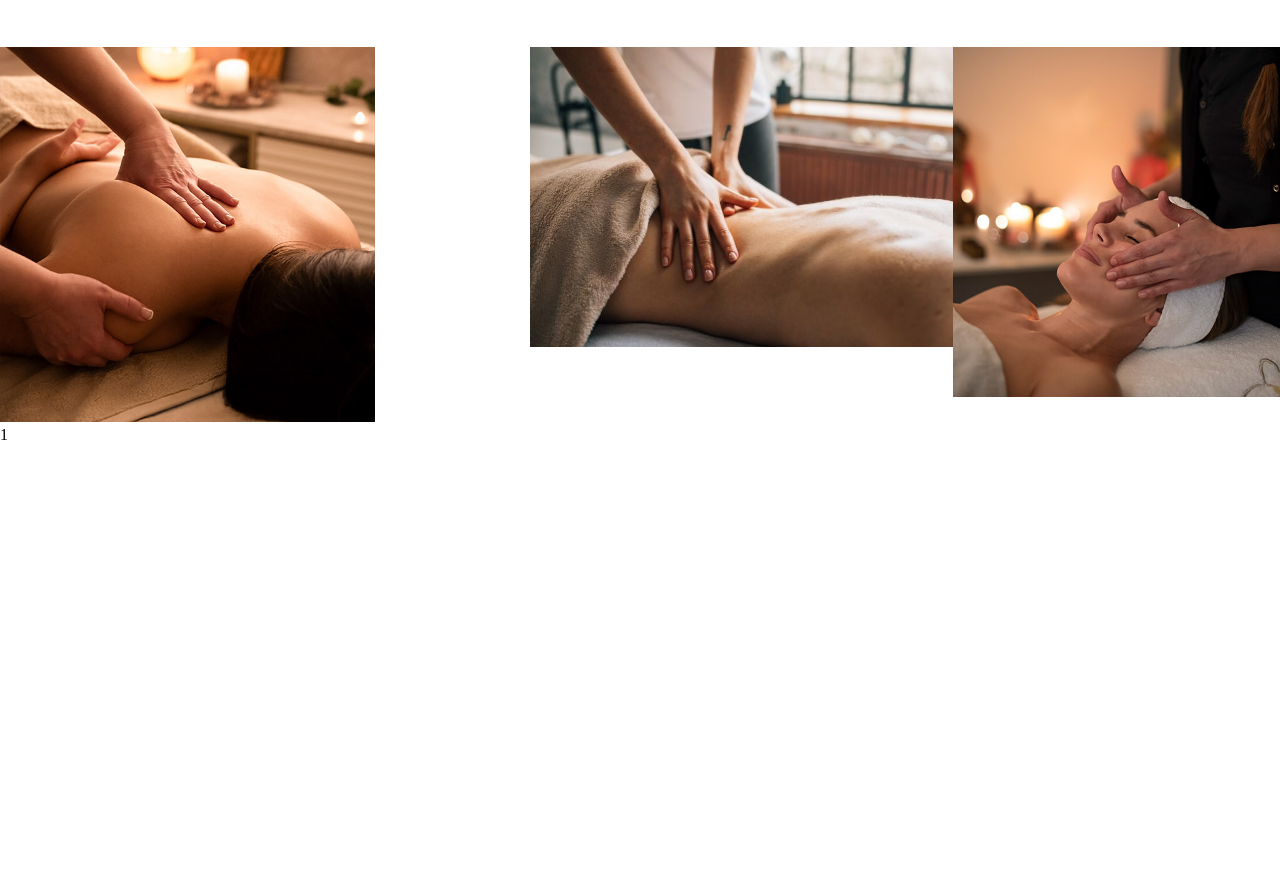
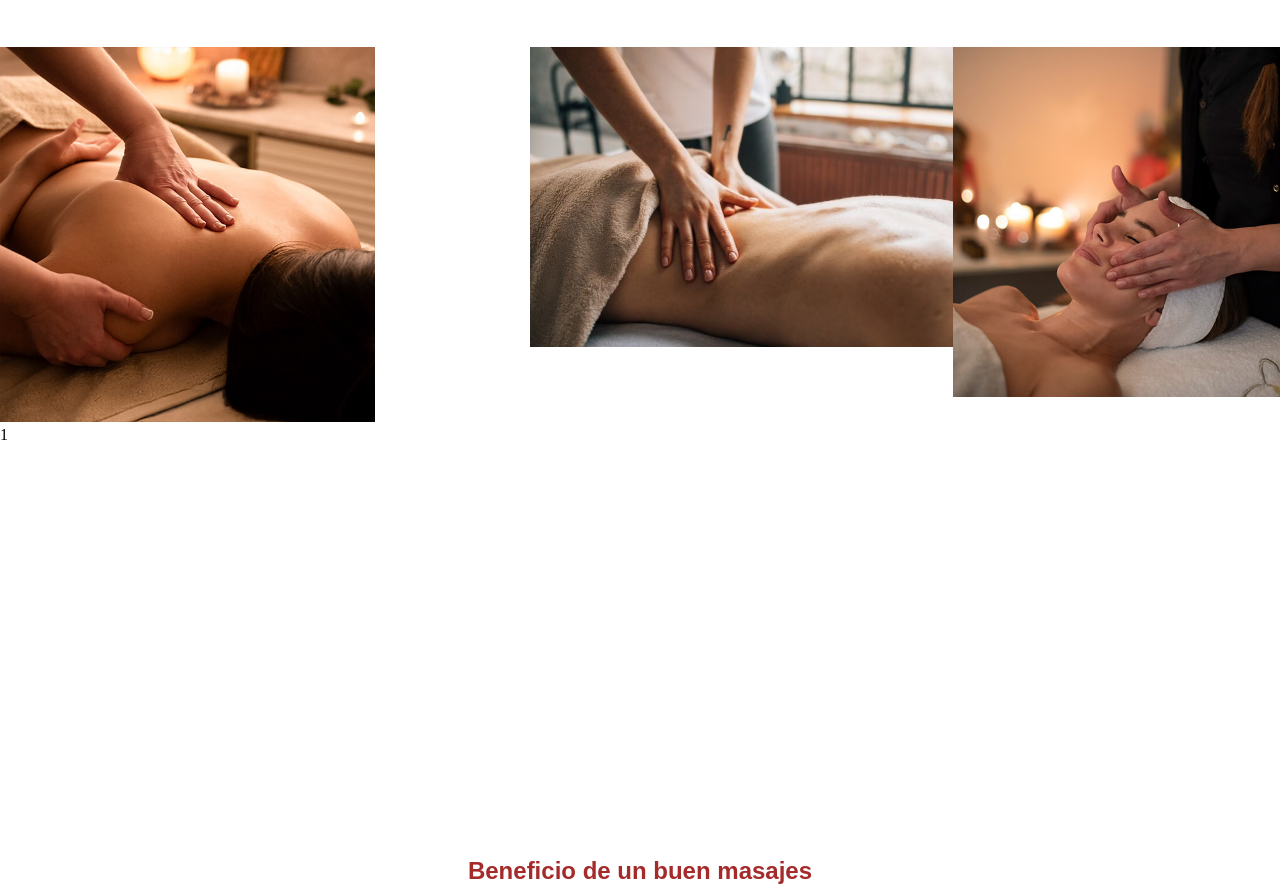
Before and after one commit to pxablo/proyecto, a plain HTML site: page index.html in a window 1280 px wide. Shown: the part 126-1011 px from the top of the page. Before the commit the page ends 983 px from the top, so only its background shows below. Drawn offline with Linux system fonts and the light colour scheme.

Commit message:
agrego titulo 2

```diff
--- a/css/style.css
+++ b/css/style.css
@@ -88,3 +88,9 @@ h1{
     grid-row: 1/6;
     margin-left: 15%;
  }
+
+ h2{
+    font-family: Arial, Helvetica, sans-serif;
+    color: brown;
+    text-align: center;
+ }
--- a/index.html
+++ b/index.html
@@ -38,7 +38,7 @@
 
 </section>
 
-
+<h2 class="beneificios"> Beneficio de un buen masajes</h2>
 
 
 </body>
```
